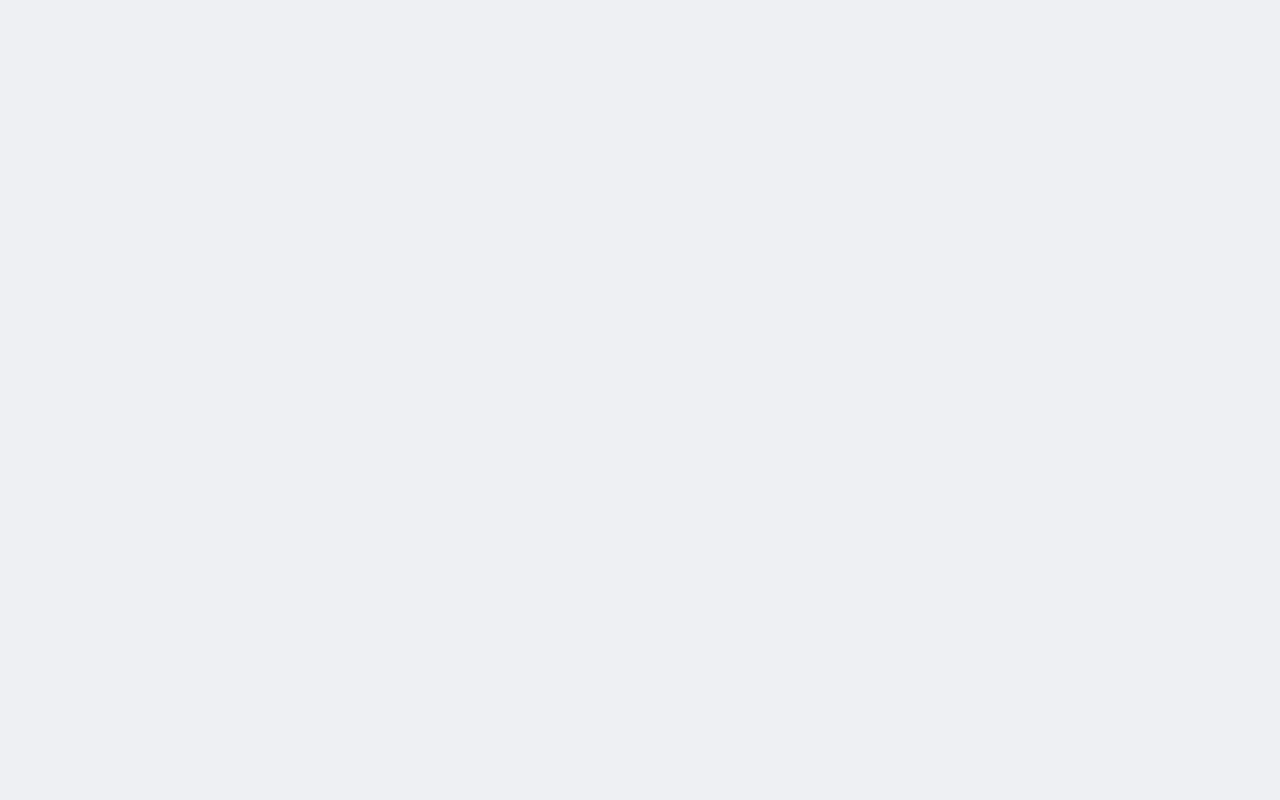
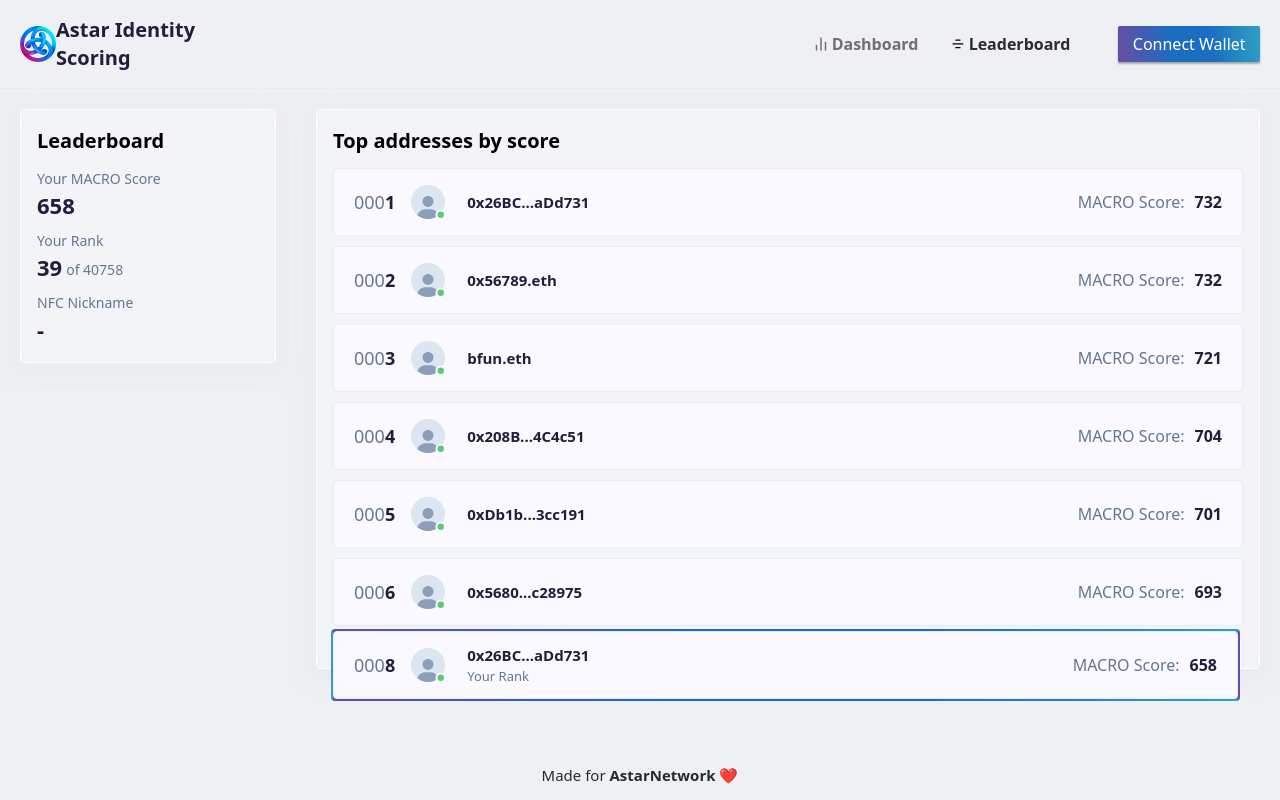
Before and after one commit to 0xlxy/astar-identity-scoring, a React (Create React App) app: page /leaderboard in a window 1280 px wide. Before the commit this address had no page. Built offline with nearby package versions, Linux system fonts and the light colour scheme.

Commit message:
add: leaderboard

```diff
--- a/src/App.tsx
+++ b/src/App.tsx
@@ -1,5 +1,6 @@
 import Dashboard from './components/Dashboard'
 import { BrowserRouter, Routes, Route } from 'react-router-dom'
+import Leaderboard from './components/Leaderboard'
 
 function App() {
   return (
@@ -7,6 +8,9 @@
       <Routes>
         <Route path='/' element={<Dashboard />} />
       </Routes>
+      <Routes>
+        <Route path='/leaderboard' element={<Leaderboard />} />
+      </Routes>
     </BrowserRouter>
   )
 }
--- /dev/null
+++ b/src/components/Leaderboard/Ranks.tsx
@@ -0,0 +1,75 @@
+import { AvatarIcon } from '../../icons'
+
+export default function Ranks({
+  name = '0x26BC...aDd731',
+  rank = 1,
+  score = 732,
+  userRank = false,
+}) {
+  return (
+    <div
+      style={{
+        display: 'flex',
+        justifyContent: 'space-between',
+        backgroundColor: '#F9F9FF',
+        border: '1px solid #E6ECFD',
+        padding: userRank ? '12px 20px' : '16px 20px',
+        borderRadius: 4,
+      }}
+    >
+      <div
+        className='flex'
+        style={{
+          alignItems: 'center',
+          textAlign: 'center',
+        }}
+      >
+        <div className='flex mr-4'>
+          <p style={{ color: '#647693', fontSize: 18 }}>000</p>
+          <p style={{ fontWeight: 600, color: '#221D3C', fontSize: 18 }}>
+            {rank}
+          </p>
+        </div>
+        <AvatarIcon size={34} />
+        <div>
+          <p
+            style={{
+              fontWeight: 600,
+              color: '#221D3C',
+              fontSize: 15,
+              marginLeft: 22,
+            }}
+          >
+            {name}
+          </p>
+          {userRank ? (
+            <p
+              style={{
+                color: '#647693',
+                fontSize: 13,
+                textAlign: 'left',
+                marginLeft: 22,
+              }}
+            >
+              Your Rank
+            </p>
+          ) : (
+            ''
+          )}
+        </div>
+      </div>
+      <div
+        style={{
+          display: 'flex',
+          alignItems: 'center',
+          textAlign: 'center',
+        }}
+      >
+        <p style={{ color: '#647693', fontWeight: 200, marginRight: 10 }}>
+          MACRO Score:
+        </p>
+        <p style={{ fontWeight: 600, color: '#221D3C' }}>{score}</p>
+      </div>
+    </div>
+  )
+}
--- /dev/null
+++ b/src/components/Leaderboard/index.tsx
@@ -0,0 +1,126 @@
+import Navbar from '../Navbar'
+import Footer from '../Footer'
+import Ranks from './Ranks'
+
+export default function Leaderboard() {
+  return (
+    <>
+      <Navbar />
+      <div className='flex'>
+        <div
+          style={{
+            alignItems: 'center',
+            height: 'min-content',
+            backgroundColor: 'rgba(249, 250, 252, 0.4)',
+            boxShadow: 'rgb(228 229 243 / 50%) 0px 4px 20px 6px',
+            minWidth: '20%',
+            border: '1px solid #fff',
+            padding: 16,
+            margin: 20,
+            borderRadius: 4,
+          }}
+        >
+          <p style={{ fontSize: 20, fontWeight: 600, marginBottom: 12 }}>
+            Leaderboard
+          </p>
+          <p style={{ color: '#647693', fontSize: 14 }}>Your MACRO Score</p>
+          <div className='flex'>
+            <p style={{ fontWeight: 600, color: '#221D3C', fontSize: 22 }}>
+              658
+            </p>
+          </div>
+          <p style={{ color: '#647693', fontSize: 14, marginTop: 8 }}>
+            Your Rank
+          </p>
+          <div className='flex items-end'>
+            <p
+              style={{
+                fontWeight: 600,
+                color: '#221D3C',
+                fontSize: 22,
+                paddingRight: 4,
+              }}
+            >
+              39
+            </p>
+            <p
+              style={{
+                color: '#647693',
+                fontSize: 14,
+                position: 'relative',
+                top: -4,
+              }}
+            >
+              of 40758
+            </p>
+          </div>
+          <p style={{ color: '#647693', fontSize: 14, marginTop: 8 }}>
+            NFC Nickname
+          </p>
+          <div className='flex'>
+            <p style={{ fontWeight: 600, color: '#221D3C', fontSize: 22 }}>-</p>
+          </div>
+        </div>
+        <div style={{ width: '100%' }}>
+          <div
+            style={{
+              alignItems: 'center',
+              maxHeight: '70vh',
+              overflow: 'auto',
+              backgroundColor: 'rgba(249, 250, 252, 0.4)',
+              boxShadow: 'rgb(228 229 243 / 50%) 0px 4px 20px 6px',
+              border: '1px solid #fff',
+              padding: 16,
+              margin: 20,
+              marginBottom: 0,
+              borderRadius: 4,
+            }}
+          >
+            <p style={{ fontSize: 20, fontWeight: 600, marginBottom: 12 }}>
+              Top addresses by score
+            </p>
+            <div>
+              <Ranks name={'0x26BC...aDd731'} rank={1} score={732} />
+              <div style={{ marginBottom: 10 }} />
+              <Ranks name={'0x56789.eth'} rank={2} score={732} />
+              <div style={{ marginBottom: 10 }} />
+              <Ranks name={'bfun.eth'} rank={3} score={721} />
+              <div style={{ marginBottom: 10 }} />
+              <Ranks name={'0x208B...4C4c51'} rank={4} score={704} />
+              <div style={{ marginBottom: 10 }} />
+              <Ranks name={'0xDb1b...3cc191'} rank={5} score={701} />
+              <div style={{ marginBottom: 10 }} />
+              <Ranks name={'0x5680...c28975'} rank={6} score={693} />
+              <div style={{ marginBottom: 10 }} />
+              <Ranks name={'0xDb1b...3cc191'} rank={7} score={693} />
+              <div style={{ marginBottom: 10 }} />
+              <Ranks name={'0x5680...c28975'} rank={8} score={691} />
+              <div style={{ marginBottom: 10 }} />
+              <Ranks name={'jojoli08.eth'} rank={9} score={691} />
+              <div style={{ marginBottom: 30 }} />
+            </div>
+          </div>
+          <div
+            style={{
+              margin: '0 40px 0 35px',
+              position: 'relative',
+              background:
+                'linear-gradient(rgba(255, 255, 255, 0), rgba(255, 255, 255, 0)),linear-gradient(83.83deg, #694ea4 0%, #1b6dc1 37.5%, #1b6dc1 65.1%, #2ea0c4 100%)',
+              border: 'solid 2px transparent',
+              borderRadius: 4,
+              top: -40,
+            }}
+          >
+            <Ranks
+              name={'0x26BC...aDd731'}
+              rank={8}
+              score={658}
+              userRank={true}
+            />
+          </div>
+        </div>
+      </div>
+      <Footer />
+    </>
+  )
+}
```
Also changed, not shown: 1 other file (tests, documents, lock files or other folders).
